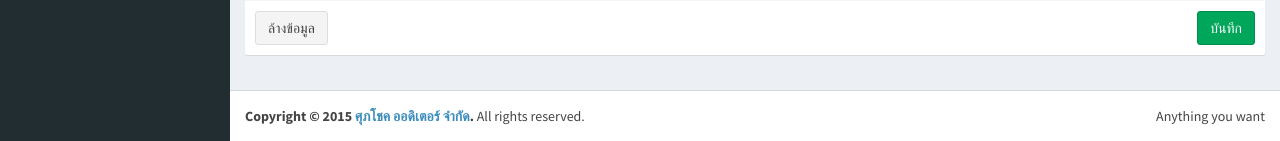
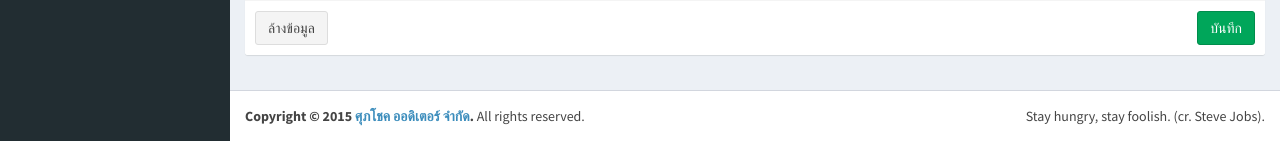
Before and after one commit to thesis-cpe/spch1, a PHP site: page /add-customer.php in a window 1280 px wide. Shown: the part 1078-1219 px from the top of the page. Run offline with PHP 8.4, Linux system fonts and the light colour scheme; some libraries are stand-ins or nearby versions.

Commit message:
แก้ไขFooter
Stay hungry, stay foolish. (cr. Steve Jobs).

```diff
--- a/include-page/footer.php
+++ b/include-page/footer.php
@@ -1,7 +1,7 @@
 <footer class="main-footer">
     <!-- To the right -->
     <div class="pull-right hidden-xs">
-      Anything you want
+      Stay hungry, stay foolish. (cr. Steve Jobs).
     </div>
     <!-- Default to the left -->
     <strong>Copyright &copy; 2015 <a href="#">ศุภโชค ออดิเตอร์ จำกัด</a>.</strong> All rights reserved.
```
